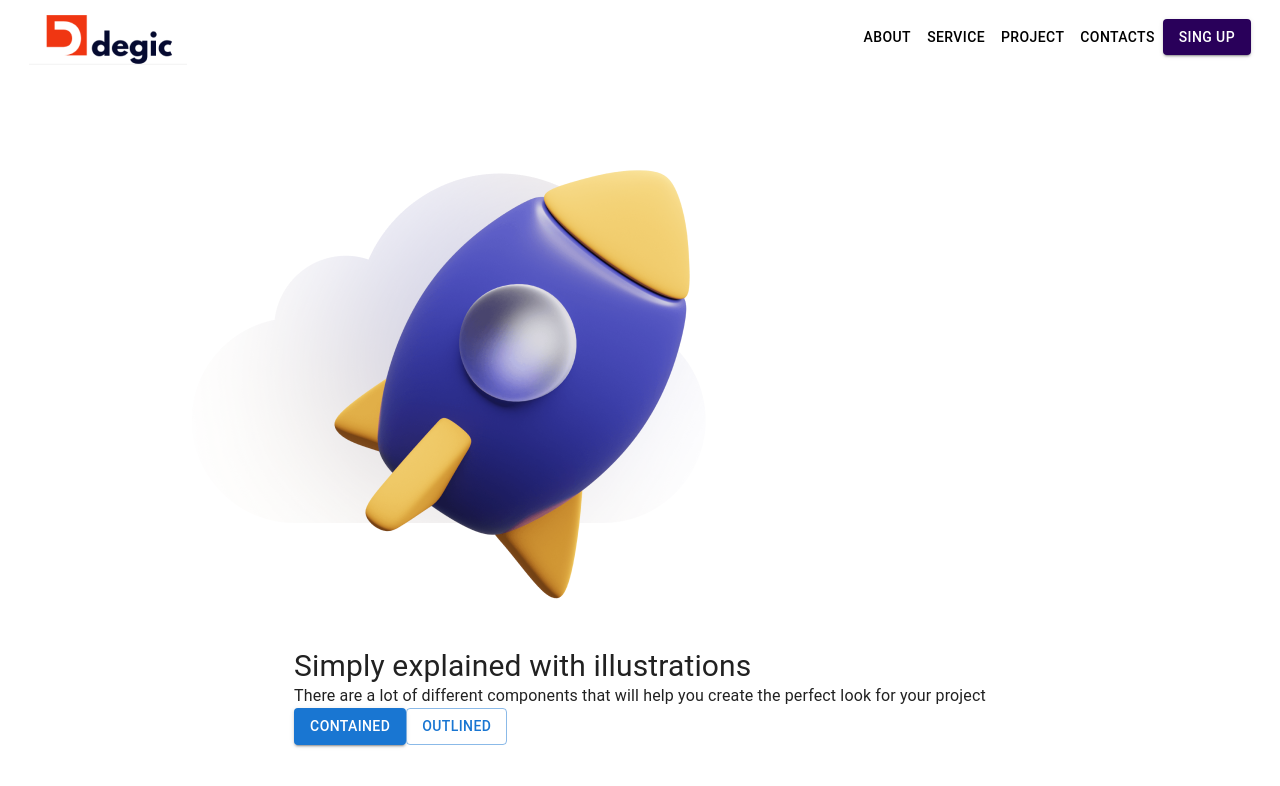
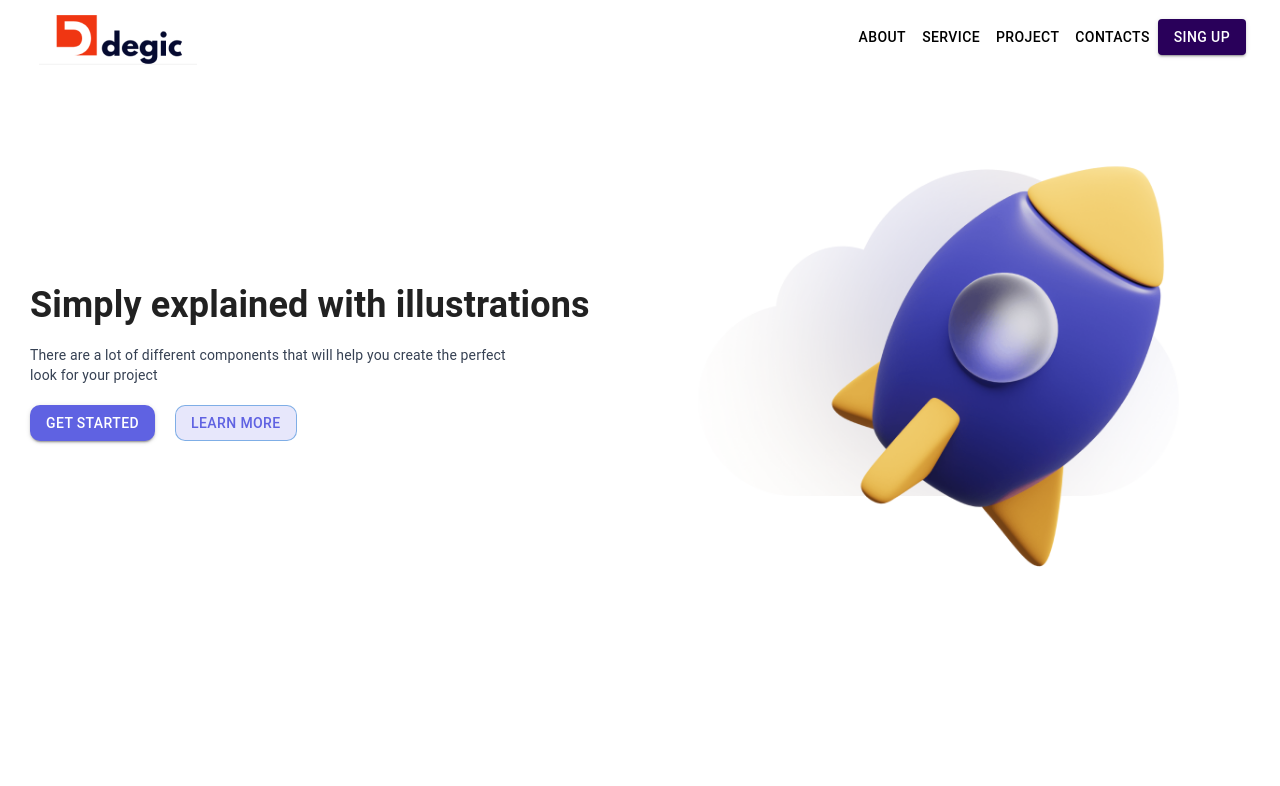
Before and after one commit to abdul-korim-web/Degic-React-Peoject-01, a React (Vite) app: page / in a window 1280 px wide. Shown: the top 786 px of the page. Built offline with nearby package versions, Linux system fonts and the light colour scheme.

Commit message:
hero section Added

```diff
--- a/src/App.css
+++ b/src/App.css
@@ -0,0 +1,4 @@
+*{
+    padding-right: 5px;
+    padding-left: 5px;
+}
--- a/src/App.jsx
+++ b/src/App.jsx
@@ -8,7 +8,7 @@ import Herosection from "./Component/HeroSection/Herosection"
 
 function App() {
   return (
-    <>
+    < >
       <Navbar/>
       <Herosection/>
     </>
--- a/src/Component/HeroSection/Herosection.jsx
+++ b/src/Component/HeroSection/Herosection.jsx
@@ -1,20 +1,20 @@
 import React from 'react';
-import Stack from '@mui/material/Stack';
+
 import Button from '@mui/material/Button';
 
 const Herosection = () => {
     return (
         <>
-            <section className="Hero flex flex-col justify-center items-center space-y-5 px-5   ">
-                <div className=' w-[80%]'>
+            <section className="Hero flex flex-col justify-center items-center space-y-5 md:flex-row  w-full  md:px-20 md:justify-center pb-20   ">
+                <div className='heroimage w-[80%] md:order-2 md:w-[50%] '>
                     <img src="/image/Heroimage.png" alt="" />
                 </div>
-                <div>
-                    <h2 className='text-3xl '>Simply explained with illustrations</h2>
-                    <p>There are a lot of different components that will help you create the perfect look for your project</p>
-                    <div>
-                        <Button variant="contained">Contained</Button>
-                        <Button variant="outlined">Outlined</Button>
+                <div className='herotext flex flex-col space-y-3 md:order-1 md:space-y-5 '>
+                    <h2 className='text-3xl font-semibold md:text-4xl   '>Simply explained with illustrations</h2>
+                    <p className='text-sm text-gray-700 md:w-[80%]  '>There are a lot of different components that will help you create the perfect look for your project</p>
+                    <div className='hero-button' >
+                        <Button sx={{marginRight:"20px", background:"#5F62E2", borderRadius:"10px"}} variant="contained">Get Started</Button>
+                        <Button sx={{background:"#5F62E226", borderRadius:"10px",color:"#5F62E2"}} variant="outlined">Learn More</Button>
                     </div>
 
                 </div>
--- a/src/index.css
+++ b/src/index.css
@@ -1 +1,7 @@
 @import "tailwindcss";
+@import url('https://fonts.googleapis.com/css2?family=Inter:opsz,wght@14..32,100..900&family=Manrope:wght@200..800&family=Story+Script&display=swap');
+
+@theme{
+    --font-myfont :"Story Script", sans-serif;
+
+}
```
